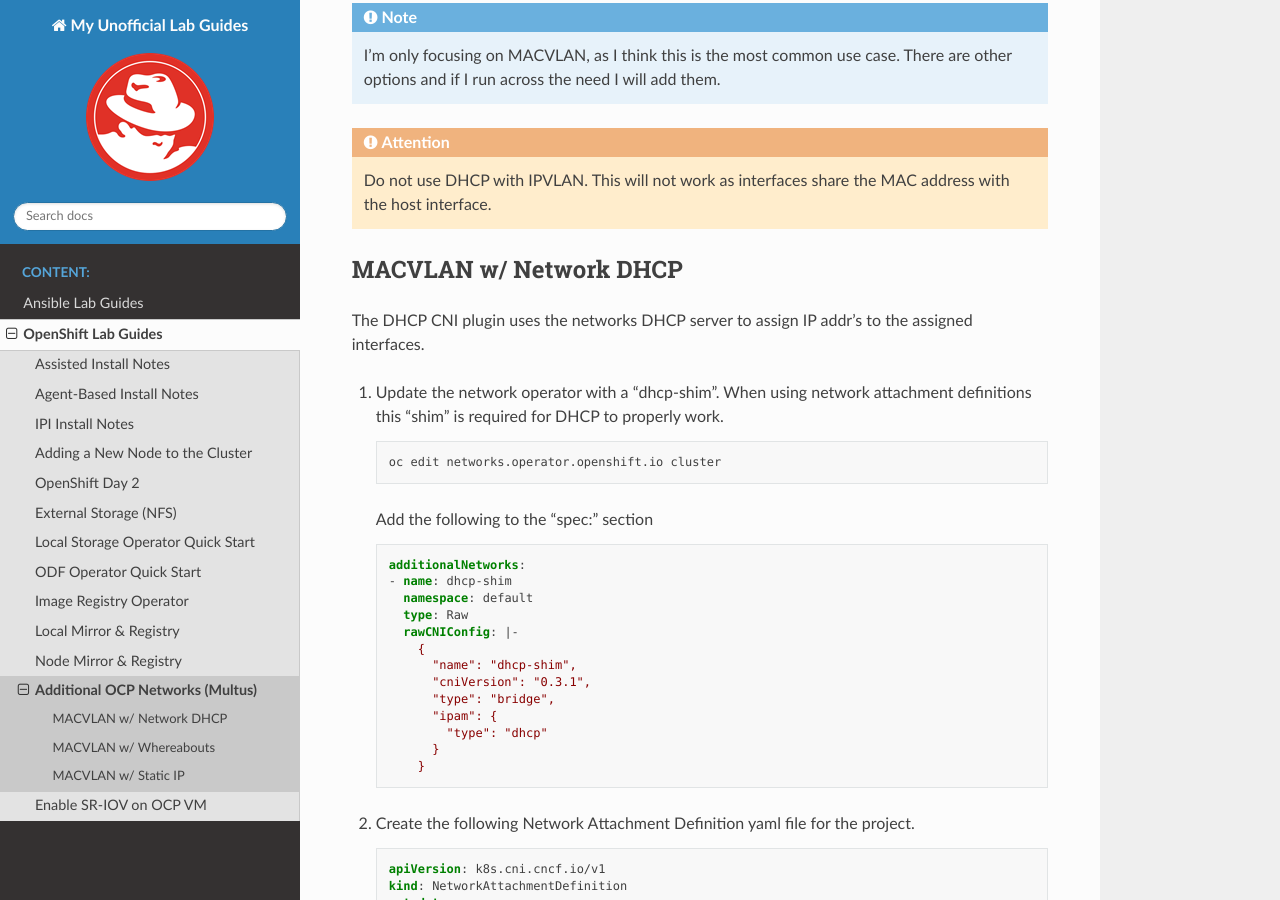
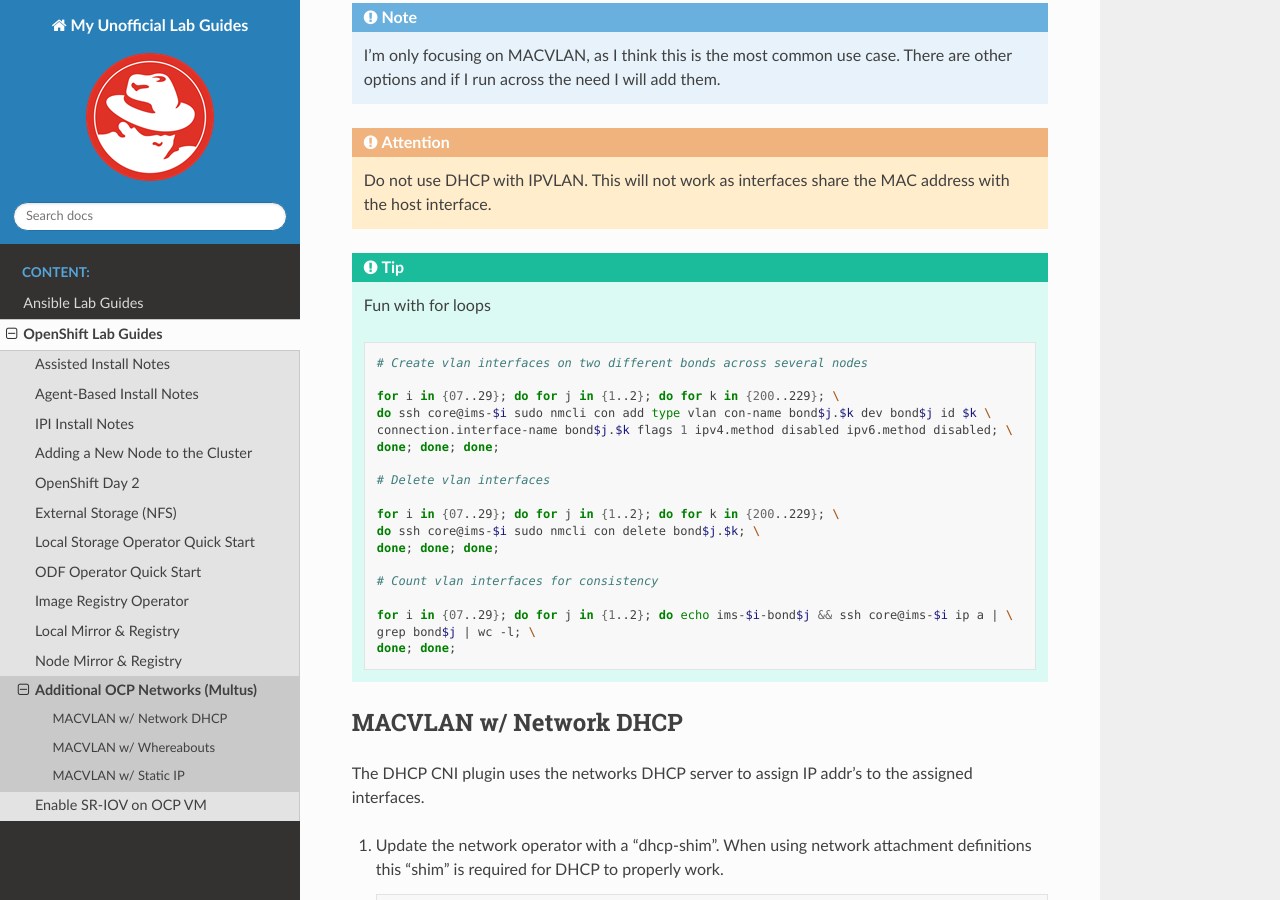
Before and after one commit to vtog/labGuides, a Sphinx documentation site: the page built from source/ocp/multus.rst, in a window 1280 px wide and 900 px high, scrolled down 402 px. Built offline with Sphinx 7.4.7 and the Read the Docs theme 2.0.0, drawn with Linux system fonts in a browser that asks for light colours; pages that are not in the unit, such as notebooks, are missing from menus.

Commit message:
added for loop fun to multus for adding multiple vlan ints

```diff
--- a/source/ocp/multus.rst
+++ b/source/ocp/multus.rst
@@ -16,6 +16,29 @@
 
 .. attention:: Do not use DHCP with IPVLAN. This will not work as interfaces
    share the MAC address with the host interface.
+
+.. tip:: Fun with for loops
+
+   .. code-block:: bash
+
+      # Create vlan interfaces on two different bonds across several nodes
+
+      for i in {07..29}; do for j in {1..2}; do for k in {200..229}; \
+      do ssh core@ims-$i sudo nmcli con add type vlan con-name bond$j.$k dev bond$j id $k \
+      connection.interface-name bond$j.$k flags 1 ipv4.method disabled ipv6.method disabled; \
+      done; done; done;
+
+      # Delete vlan interfaces
+
+      for i in {07..29}; do for j in {1..2}; do for k in {200..229}; \
+      do ssh core@ims-$i sudo nmcli con delete bond$j.$k; \
+      done; done; done;
+
+      # Count vlan interfaces for consistency
+
+      for i in {07..29}; do for j in {1..2}; do echo ims-$i-bond$j && ssh core@ims-$i ip a | \
+      grep bond$j | wc -l; \
+      done; done;
 
 MACVLAN w/ Network DHCP
 -----------------------
```
